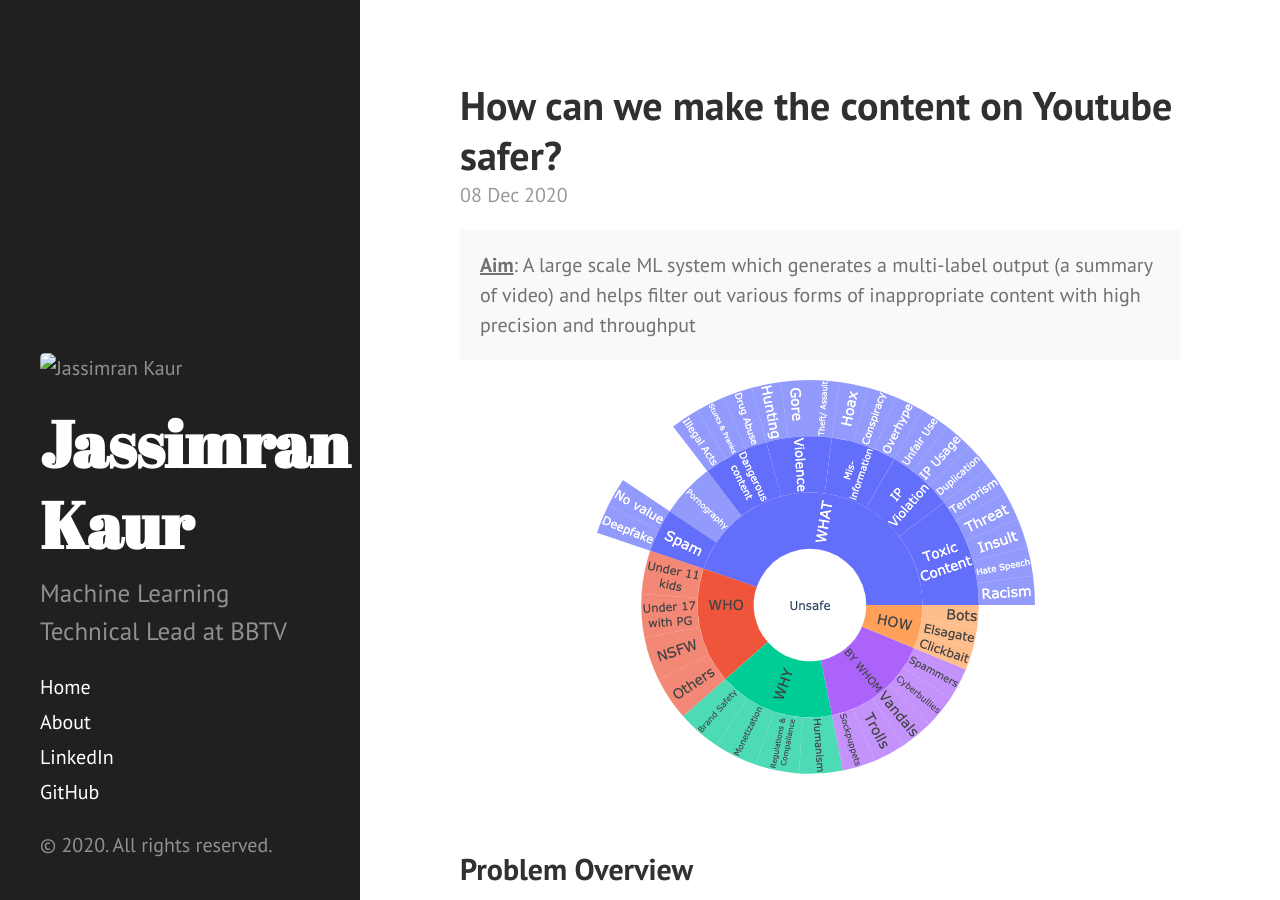
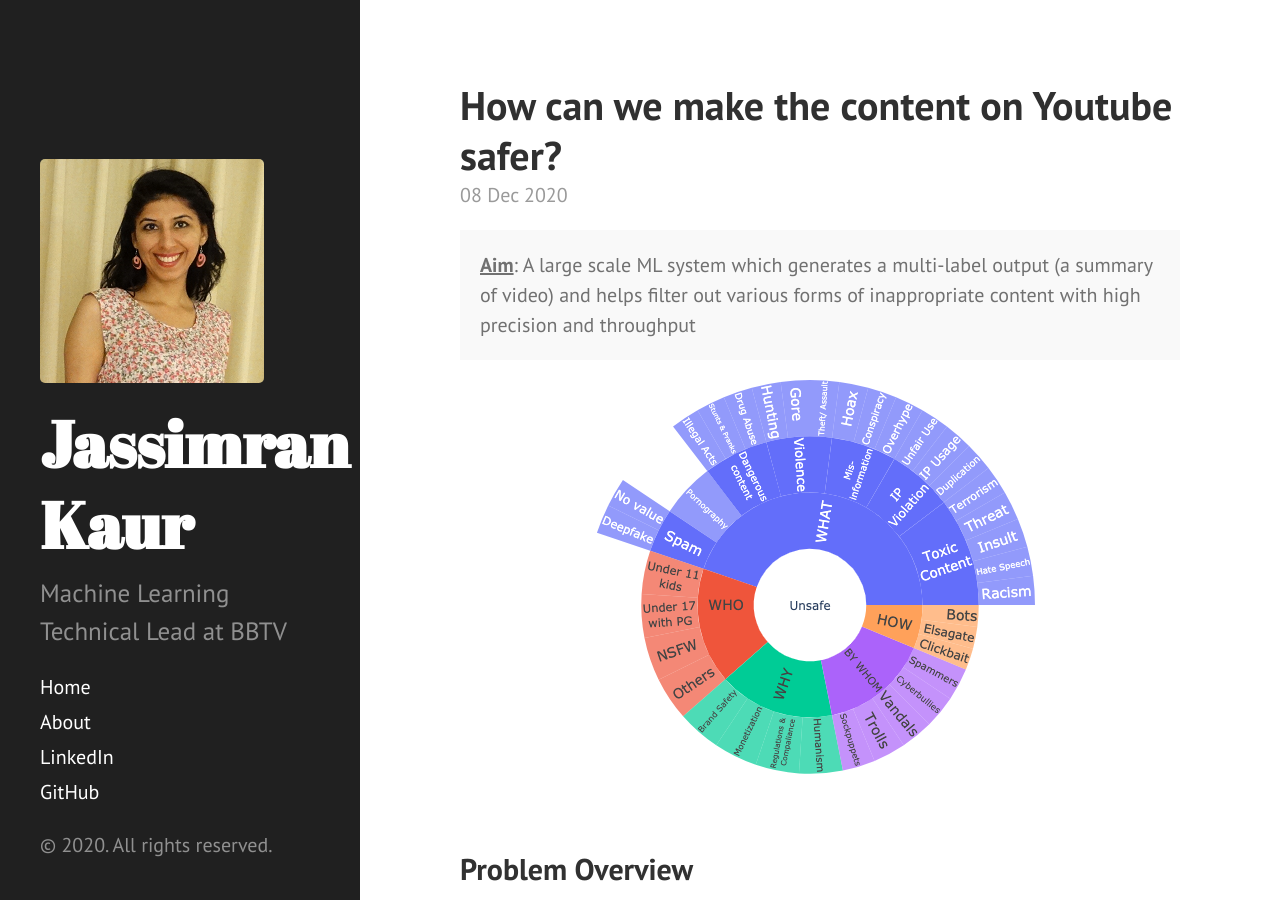
Before and after one commit to jassimran/jassimran.github.io, a Jekyll site: the page built from index.html, in a window 1280 px wide and 900 px high. Built offline with Jekyll 4.4.1, drawn with Linux system fonts in a browser that asks for light colours; Markdown is read by kramdown in place of the engine named in the settings; the list of posts is cut into pages by our own code.

Commit message:
make sophistications

```diff
--- a/_includes/sidebar.html
+++ b/_includes/sidebar.html
@@ -2,7 +2,7 @@
   <div class="container sidebar-sticky">
 
     <div class="sidebar-about">
-      <img src="pic.png" alt="Jassimran Kaur">
+      <img src="../images/pic.png" alt="Jassimran Kaur">
     </div>
 
     <div class="sidebar-about">
```
